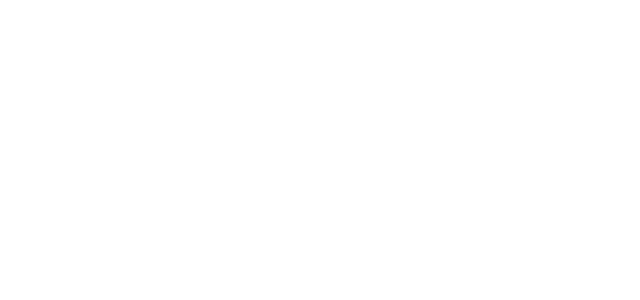
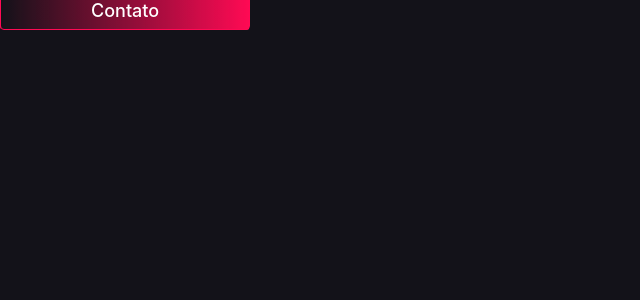
Before and after one commit to thiagows2/portfolio_react, a JavaScript app: page / in a window 1280 px wide. Shown: the top 300 px of the page, without its empty margins (0-640 px from the left). Built offline with nearby package versions, Linux system fonts and the light colour scheme; the HTML template or start-up script is replaced by a standard one.

Commit message:
link contato

```diff
--- a/src/App.js
+++ b/src/App.js
@@ -1,7 +1,10 @@
+import Link from './components/Link'
+
+import './styles/global.css'
+
 function App() {
   return (
-    <div>
-    </div>
+    <Link title="Contato" link="mailto:thiagomarques408@gmail.com" />
   );
 }
 
--- /dev/null
+++ b/src/components/Link/index.js
@@ -0,0 +1,9 @@
+import './styles.css'
+
+const Link = ({ title= 'Email', link = '#' }) => (
+  <a href={link} target="_blank" rel="noreferrer" className="link">
+    {title}
+  </a>
+)
+
+export default Link
--- /dev/null
+++ b/src/components/Link/styles.css
@@ -0,0 +1,13 @@
+.link {
+  font-size: 18px;
+  font-weight: 500;
+  padding: 10px 60px;
+  background: linear-gradient(to left, rgba(255, 10, 84, 0.7) 0%, transparent 100%);
+  border: 1px solid #FF0A54;
+  border-radius: 4px;
+}
+
+.link:hover {
+  padding: 8px 90px;
+  background: linear-gradient(to left, rgba(255, 10, 84) 0%, transparent 100%);
+}
--- /dev/null
+++ b/src/styles/global.css
@@ -0,0 +1,32 @@
+* {
+  margin: 0;
+  padding: 0;
+  box-sizing: border-box;
+}
+
+h1,
+h2,
+h3,
+h4,
+h5,
+h6 {
+  font-weight: 500;
+}
+
+html, body, #root {
+  height: 100%;
+}
+
+html, body, a {
+  color: white;
+}
+
+a {
+  text-decoration: none;
+}
+
+body {
+  font-family: --apple-system, BlinkMacSystemFont, 'Segoe UI', Roboto, Oxygen,
+    Ubuntu, Cantarell, 'Open Sans', 'Helvetica Neue', sans-serif;
+  background: #131219;
+}
```
